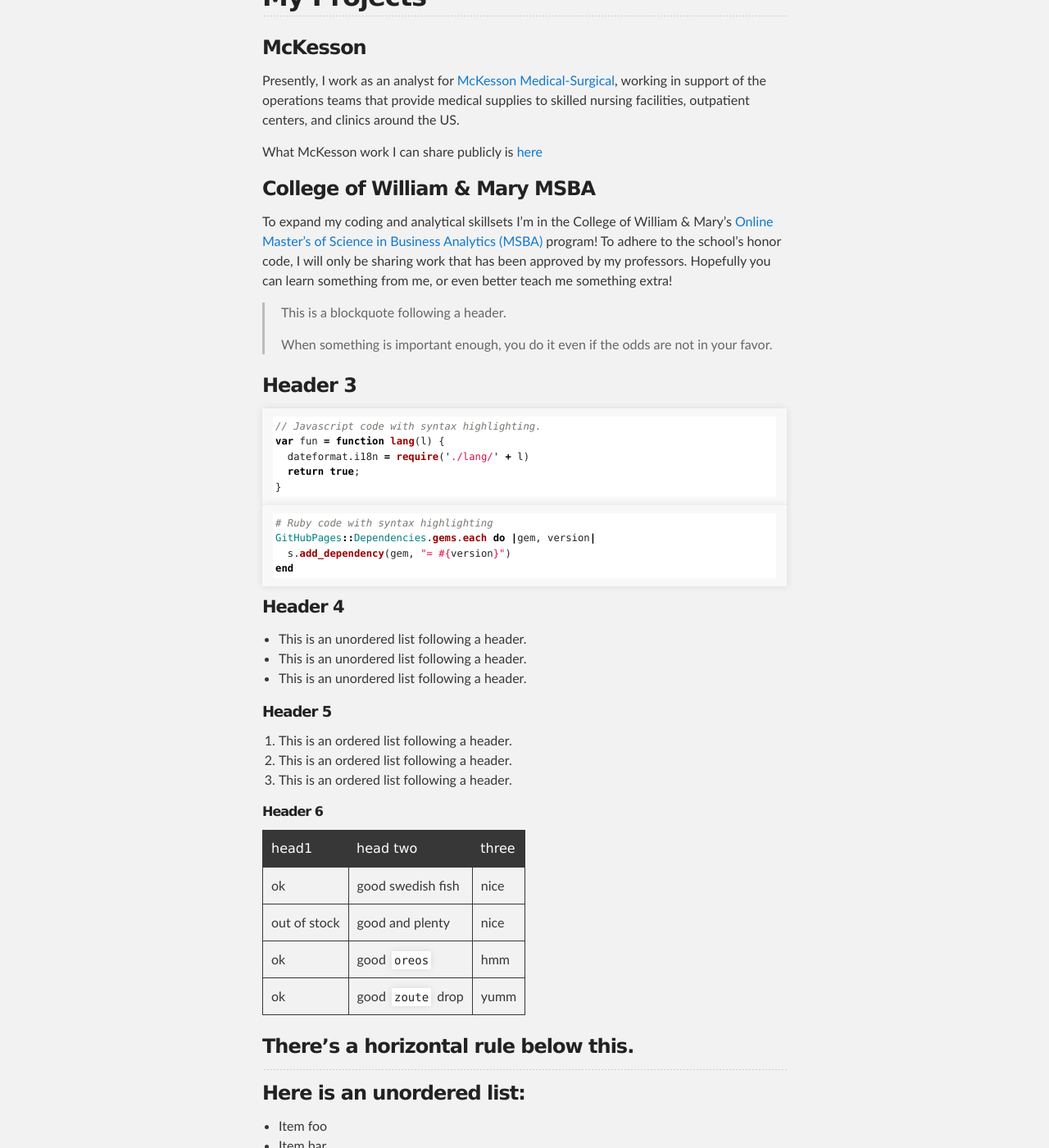
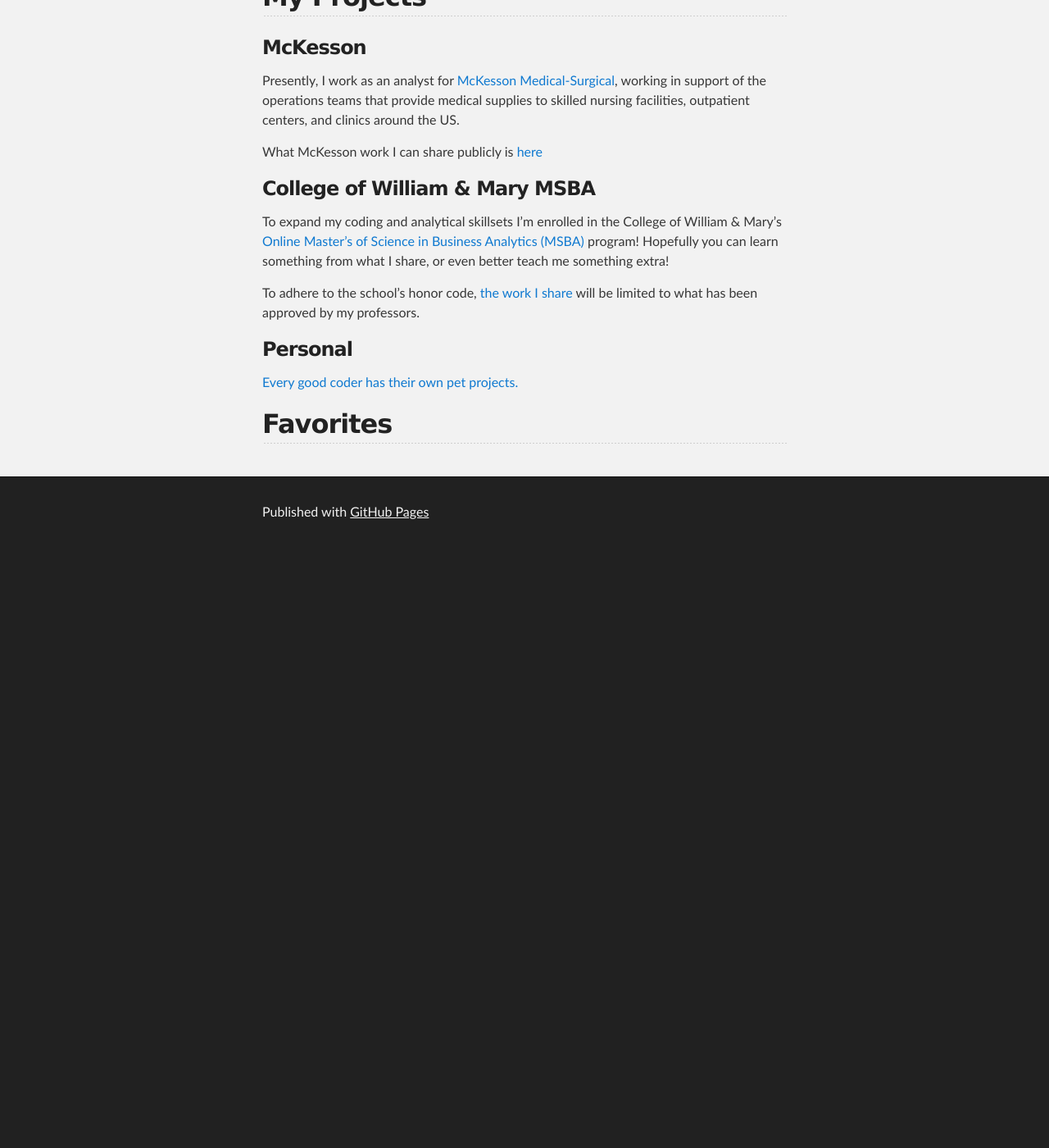
Before and after one commit to aaronfreed42/aaronfreed42.github.io, a Jekyll site: the page built from index.md, in a window 1280 px wide and 1400 px high, scrolled down 487 px. Shown: the whole window at 82% size. Built offline with Jekyll 4.4.1, drawn with Linux system fonts in a browser that asks for light colours; our own code applies the rules of GitHub Pages for plain Markdown files; after the commit the page ends 1158 px from its top, so only the background shows below that; some of the changed text lies outside the part shown.

Commit message:
Update index.md

````diff
--- a/index.md
+++ b/index.md
@@ -14,111 +14,12 @@ What McKesson work I can share publicly is [here](/mckesson/index.md)
 
 ### College of William & Mary MSBA
 
-To expand my coding and analytical skillsets I'm in the College of William & Mary's [Online Master's of Science in Business Analytics (MSBA)](https://online.mason.wm.edu/msba) program! To adhere to the school's honor code, I will only be sharing work that has been approved by my professors. Hopefully you can learn something from me, or even better teach me something extra!
+To expand my coding and analytical skillsets I'm enrolled in the College of William & Mary's [Online Master's of Science in Business Analytics (MSBA)](https://online.mason.wm.edu/msba) program! Hopefully you can learn something from what I share, or even better teach me something extra!
 
+To adhere to the school's honor code, [the work I share](/MSBA/index.md) will be limited to what has been approved by my professors.
 
-> This is a blockquote following a header.
->
-> When something is important enough, you do it even if the odds are not in your favor.
+### Personal
 
-### Header 3
+[Every good coder has their own pet projects.](/personal/index.md)
 
-```js
-// Javascript code with syntax highlighting.
-var fun = function lang(l) {
-  dateformat.i18n = require('./lang/' + l)
-  return true;
-}
-```
-
-```ruby
-# Ruby code with syntax highlighting
-GitHubPages::Dependencies.gems.each do |gem, version|
-  s.add_dependency(gem, "= #{version}")
-end
-```
-
-#### Header 4
-
-*   This is an unordered list following a header.
-*   This is an unordered list following a header.
-*   This is an unordered list following a header.
-
-##### Header 5
-
-1.  This is an ordered list following a header.
-2.  This is an ordered list following a header.
-3.  This is an ordered list following a header.
-
-###### Header 6
-
-| head1        | head two          | three |
-|:-------------|:------------------|:------|
-| ok           | good swedish fish | nice  |
-| out of stock | good and plenty   | nice  |
-| ok           | good `oreos`      | hmm   |
-| ok           | good `zoute` drop | yumm  |
-
-### There's a horizontal rule below this.
-
-* * *
-
-### Here is an unordered list:
-
-*   Item foo
-*   Item bar
-*   Item baz
-*   Item zip
-
-### And an ordered list:
-
-1.  Item one
-1.  Item two
-1.  Item three
-1.  Item four
-
-### And a nested list:
-
-- level 1 item
-  - level 2 item
-  - level 2 item
-    - level 3 item
-    - level 3 item
-- level 1 item
-  - level 2 item
-  - level 2 item
-  - level 2 item
-- level 1 item
-  - level 2 item
-  - level 2 item
-- level 1 item
-
-### Small image
-
-![Octocat](https://github.githubassets.com/images/icons/emoji/octocat.png)
-
-### Large image
-
-![Branching](https://guides.github.com/activities/hello-world/branching.png)
-
-
-### Definition lists can be used with HTML syntax.
-
-<dl>
-<dt>Name</dt>
-<dd>Godzilla</dd>
-<dt>Born</dt>
-<dd>1952</dd>
-<dt>Birthplace</dt>
-<dd>Japan</dd>
-<dt>Color</dt>
-<dd>Green</dd>
-</dl>
-
-```
-Long, single-line code blocks should not wrap. They should horizontally scroll if they are too long. This line should be long enough to demonstrate this.
-```
-
-```
-The final element.
-```
+## Favorites
````
